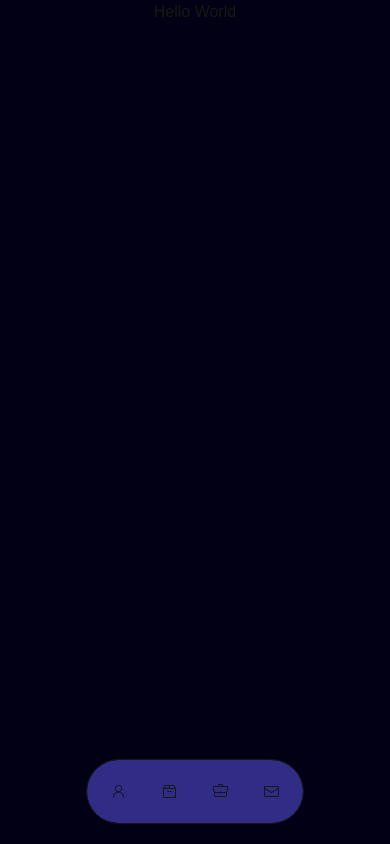
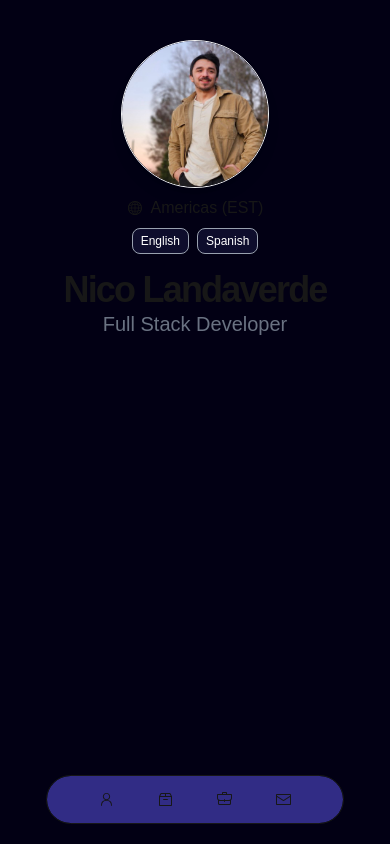
Before and after one commit to landaverdend/portfolio-site, a Next.js app: page / in a window 390 px wide. Built offline with nearby package versions, Linux system fonts and the light colour scheme.

Commit message:
mobile template

```diff
--- a/app/layout.tsx
+++ b/app/layout.tsx
@@ -25,7 +25,7 @@ export default function RootLayout({
 }>) {
   return (
     <html lang="en">
-      <body className={`${geistSans.variable} ${geistMono.variable} antialiased`}>
+      <body className={`${geistSans.variable} ${geistMono.variable} antialiased lg:pt-[130px]`}>
         <Navbar />
         {children}
       </body>
--- a/app/page.tsx
+++ b/app/page.tsx
@@ -1,7 +1,31 @@
+'use client';
+
+import { GlobeIcon } from '@radix-ui/react-icons';
+import Image from 'next/image';
+
 export default function Home() {
   return (
     <div className="">
-      <main className="w-full flex items-center justify-center ">Hello World</main>
+      <main className="w-full flex flex-col items-center justify-center gap-4 pt-10">
+        <div className="flex flex-col items-center justify-center gap-2">
+          <Image src="/me.jpg" alt="logo" width={148} height={148} className="rounded-full border-1 border-gray-100 shadow-lg" />
+          <div className="flex flex-row items-center justify-center gap-2">
+            <GlobeIcon className="w-4 h-4" />
+            <span>Americas (EST)</span>
+          </div>
+          <div className="flex flex-row items-center justify-center gap-2">
+            <span className="text-white bg-indigo-400/10 rounded-lg px-2 py-1 text-xs border border-gray-400">English</span>
+            <span className="text-white bg-indigo-400/10 rounded-lg px-2 py-1 text-xs border border-gray-400">Spanish</span>
+          </div>
+        </div>
+
+        <div className="flex flex-col items-center">
+          <h1 className="text-4xl font-extrabold tracking-tighter">Nico Landaverde</h1>
+          <span className="text-xl text-gray-500 font-light">Full Stack Developer</span>
+        </div>
+
+
+      </main>
     </div>
   );
 }
--- a/components/navbar.tsx
+++ b/components/navbar.tsx
@@ -11,9 +11,9 @@ export default function Navbar() {
       lg:top-5 lg:bottom-auto">
       <nav
         className="flex items-center justify-center text-center
-        lg:w-2/3 lg:justify-between
-        py-4 px-4 bg-indigo-900 rounded-full bg-clip-padding backdrop-filter backdrop-blur-sm bg-opacity-50 border">
-        <div className="hidden text-center lg:w-1/3 lg:flex items-center justify-center gap-2">
+        lg:w-fit lg:justify-between
+        py-2 lg:py-4 px-10 bg-indigo-900 rounded-full bg-clip-padding backdrop-filter backdrop-blur-sm bg-opacity-50 border">
+        <div className="hidden text-center lg:w-1/5 lg:flex items-center justify-center gap-2">
           <Image src="/logo.png" alt="logo" width={60} height={60} className="rounded-full" />
           <span className="font-semibold">landaverde.io</span>
         </div>
@@ -21,7 +21,7 @@ export default function Navbar() {
         <div className="">
           <ul className="flex items-center justify-between gap-5">
             <li>
-              <NavbarItem href="/about" icon={<PersonIcon />}>
+              <NavbarItem href="/" icon={<PersonIcon />}>
                 About
               </NavbarItem>
             </li>
@@ -49,7 +49,9 @@ export default function Navbar() {
 
 function NavbarItem({ href, icon, children }: { href: string; icon: React.ReactNode; children: React.ReactNode }) {
   return (
-    <Link href={href} className="flex flex-row gap-2 items-center justify-center transition-colors duration-300 hover:bg-indigo-100/10 rounded-full p-2">
+    <Link
+      href={href}
+      className="flex flex-row gap-2 items-center justify-center transition-colors duration-300 hover:bg-indigo-100/10 rounded-full py-2 px-3">
       {icon}
       <span className="hidden lg:block">{children}</span>
     </Link>
```
Also changed, not shown: public/me.jpg (added).
